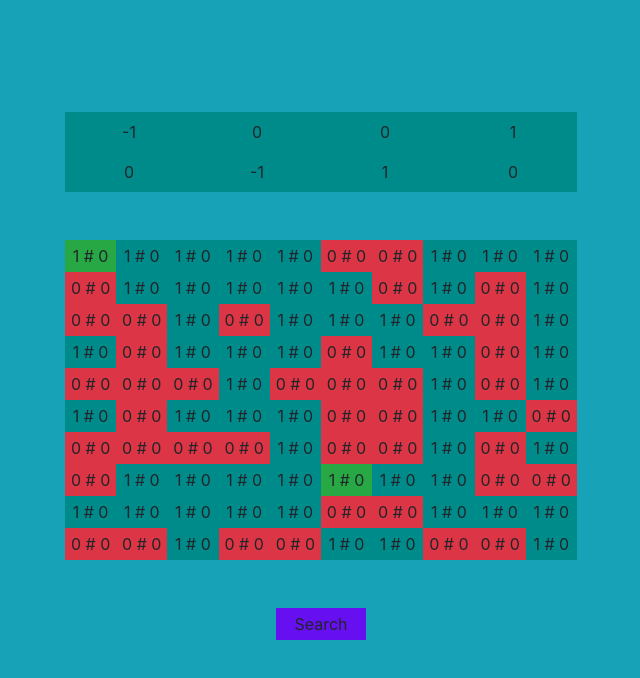
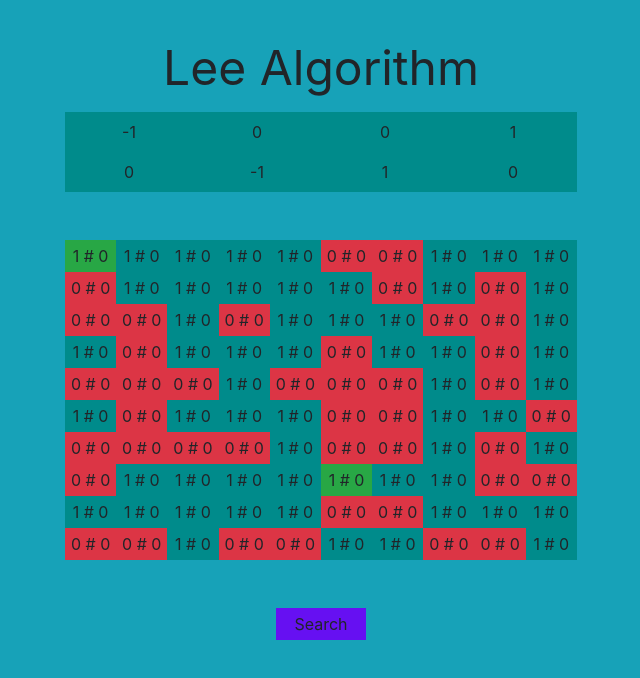
Before and after one commit to shubh007/visualize-algorithms, a plain HTML site: page views/index.html in a window 1280 px wide. Shown: the whole page, without its empty margins (319-959 px from the left). Drawn offline with nearby package versions, Linux system fonts and the light colour scheme.

Commit message:
basic structure

```diff
--- a/css/index.css
+++ b/css/index.css
@@ -90,3 +90,8 @@
     cursor: pointer;
     justify-content: center;
 }
+.heading{
+    position: absolute;
+    top: 4%;
+    font-size: 3rem;
+}
--- a/views/index.html
+++ b/views/index.html
@@ -27,7 +27,7 @@
   </head>
   <body ng-app="myApp">
   <div ng-controller="myCtrl" class="myContainer">
-
+ <div class = "heading">Lee Algorithm</div>
     <div class="rowscover">
   <div class="rowsXcover">
     <div class="rowsXVal" ng-repeat="rx in xPaths track by $index" ng-bind="rx"></div>
```
